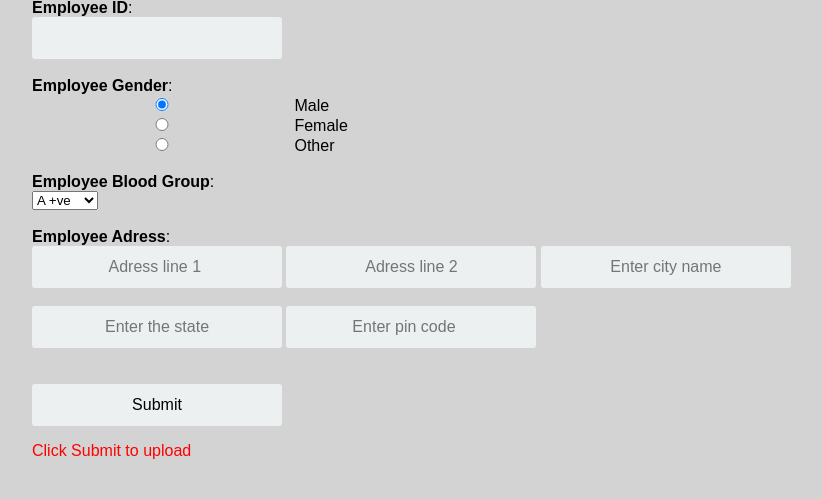
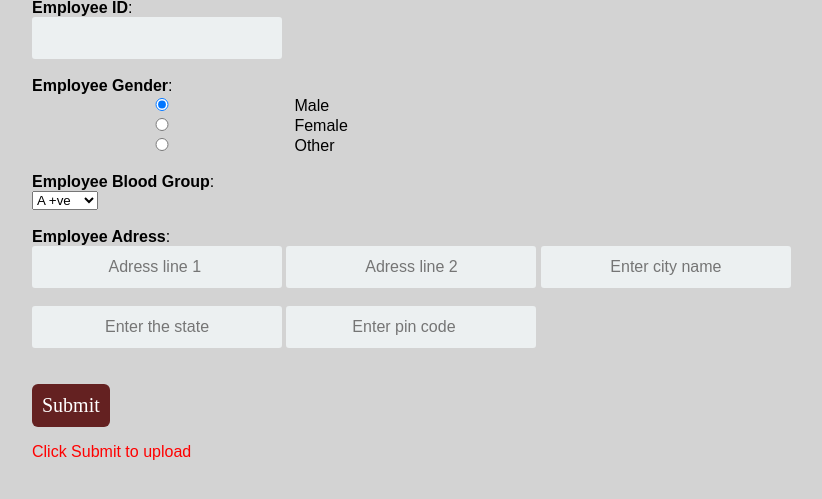
Before and after one commit to ArjavRaval/python-hrms-system, a Flask app: template Personal Deatils HTMl/templates/Personal_Details.html in a window 1280 px wide. Shown: the part 127-626 px from the top of the page, without its empty margins (26-848 px from the left). Run offline with Flask 2, Linux system fonts and the light colour scheme; the template is opened without the code that fills it, so the values that code supplies are empty.

Commit message:
Update Personal_Details.html

```diff
--- a/Personal Deatils HTMl/templates/Personal_Details.html
+++ b/Personal Deatils HTMl/templates/Personal_Details.html
@@ -9,8 +9,26 @@
 body {background-color: LightGray;}
 h2   {color: blue;}
 P    {color: red;}
+</style>
+  <style type="text/css">
+#submit {
+ background-color: rgb(100, 33, 33);
+ padding: .5em;
+ -moz-border-radius: 5px;
+ -webkit-border-radius: 5px;
+ border-radius: 6px;
+ color: #fff;
+ font-family: 'Oswald';
+ font-size: 20px;
+ text-decoration: none;
+ border: none;
+}
 
-
+#submit:hover {
+ border: none;
+ background: orange;
+ box-shadow: 0px 0px 1px #777;
+}
 </style>
 
 
@@ -53,7 +71,7 @@ P    {color: red;}
 
 
   <br>
-  <input type="submit" value="Submit" >
+  <button id="submit">Submit</button>
 </form>
 
 <p>Click Submit to upload</p>
```
